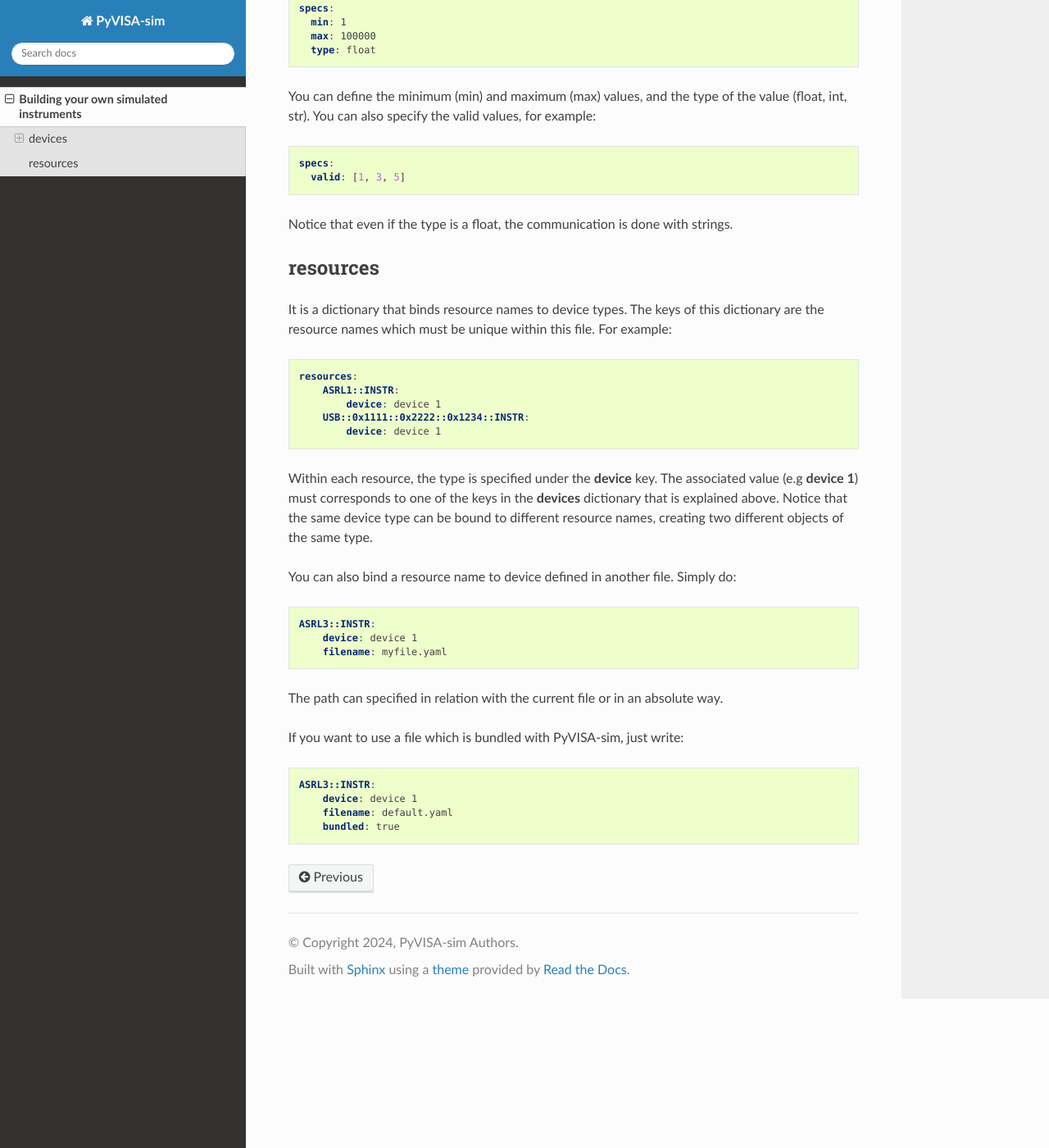
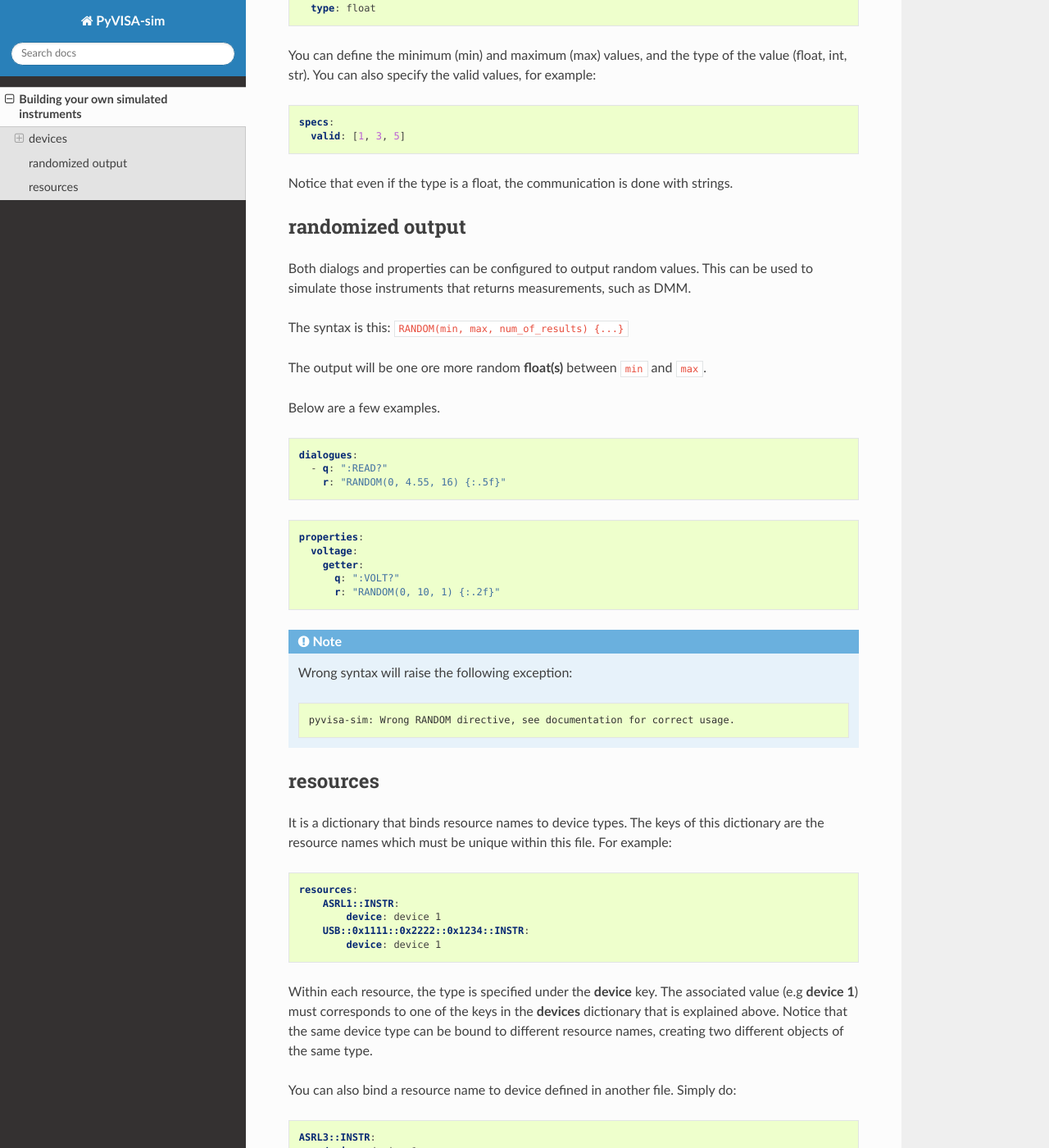
Before and after one commit to pyvisa/pyvisa-sim, a Sphinx documentation site: the page built from docs/source/definitions.rst, in a window 1280 px wide and 1400 px high, scrolled down 3049 px. Shown: the whole window at 82% size. Built offline with Sphinx 7.4.7 and the Read the Docs theme 2.0.0, drawn with Linux system fonts in a browser that asks for light colours; some of the changed text lies outside the part shown.

Commit message:
Update definitions.rst
- Added documentation for new RANDOM function.
- Fixed typos.

```diff
--- a/docs/source/definitions.rst
+++ b/docs/source/definitions.rst
@@ -65,7 +65,9 @@ error
 
 The error key specifies the default message to be given when a message is not
 understood or the user tries to set a property outside the right range.
-For example::
+For example:
+
+.. code-block:: yaml
 
     error: ERROR
 
@@ -97,7 +99,7 @@ dialogues
 
 This is one of the main concepts of PyVISA-sim. A dialogue is a query which may
 be followed by a response. The dialogues item is a list of elements, normally
-**q**, **r** pairs. Fore example::
+**q**, **r** pairs. For example:
 
 .. code-block:: yaml
 
@@ -177,6 +179,42 @@ You can also specify the valid values, for example:
 Notice that even if the type is a float, the communication is done with strings.
 
 
+randomized output
+-----------------
+
+Both dialogs and properties can be configured to output random values. This can
+be used to simulate those instruments that returns measurements, such as DMM.
+
+The syntax is this: ``RANDOM(min, max, num_of_results) {...}``
+
+The output will be one ore more random **float(s)** between ``min`` and ``max``.
+
+Below are a few examples.
+
+.. code-block:: yaml
+
+    dialogues:
+      - q: ":READ?"
+        r: "RANDOM(0, 4.55, 16) {:.5f}"
+
+
+.. code-block:: yaml
+
+    properties:
+      voltage:
+        getter:
+          q: ":VOLT?"
+          r: "RANDOM(0, 10, 1) {:.2f}"
+
+.. note::
+
+    Wrong syntax will raise the following exception:
+
+    .. code-block:: console
+
+        pyvisa-sim: Wrong RANDOM directive, see documentation for correct usage.
+
+
 resources
 ---------
 
```
